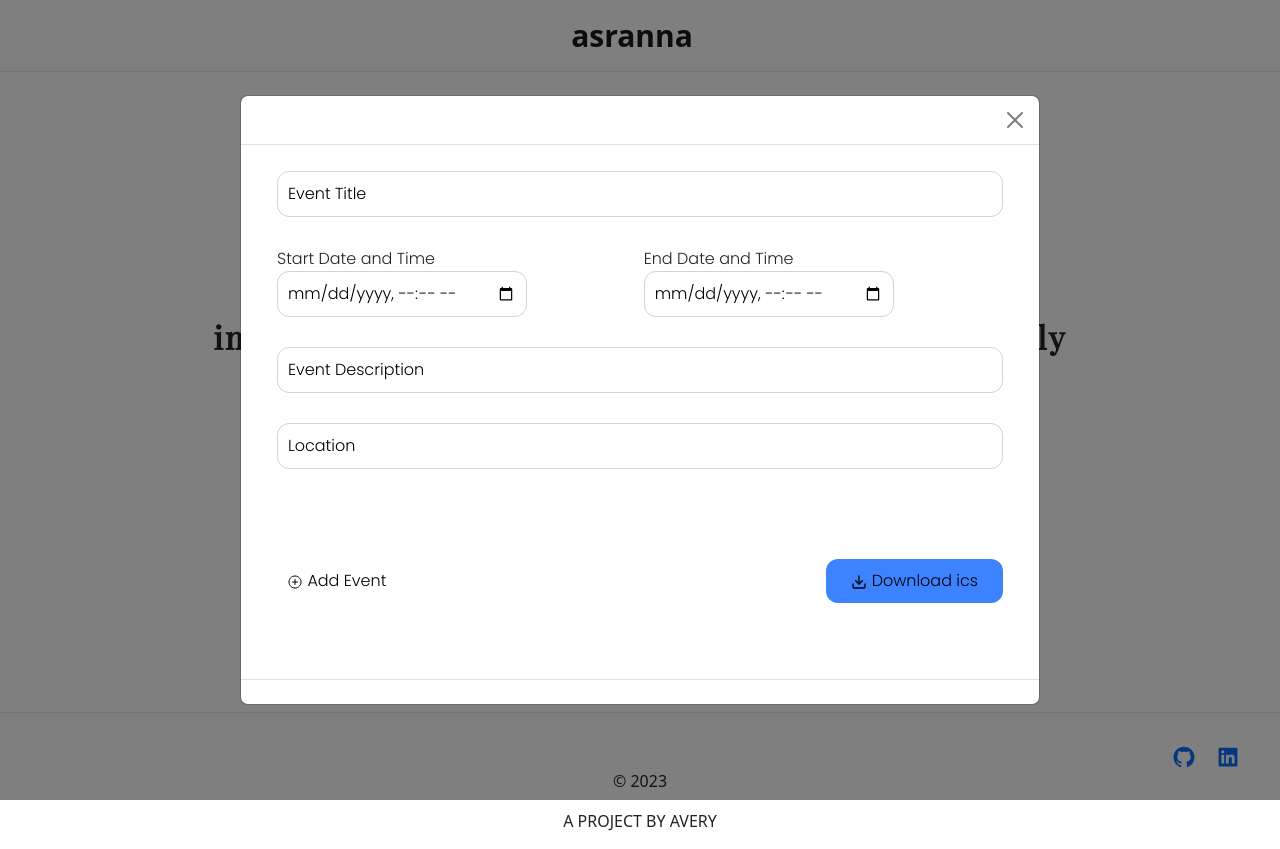
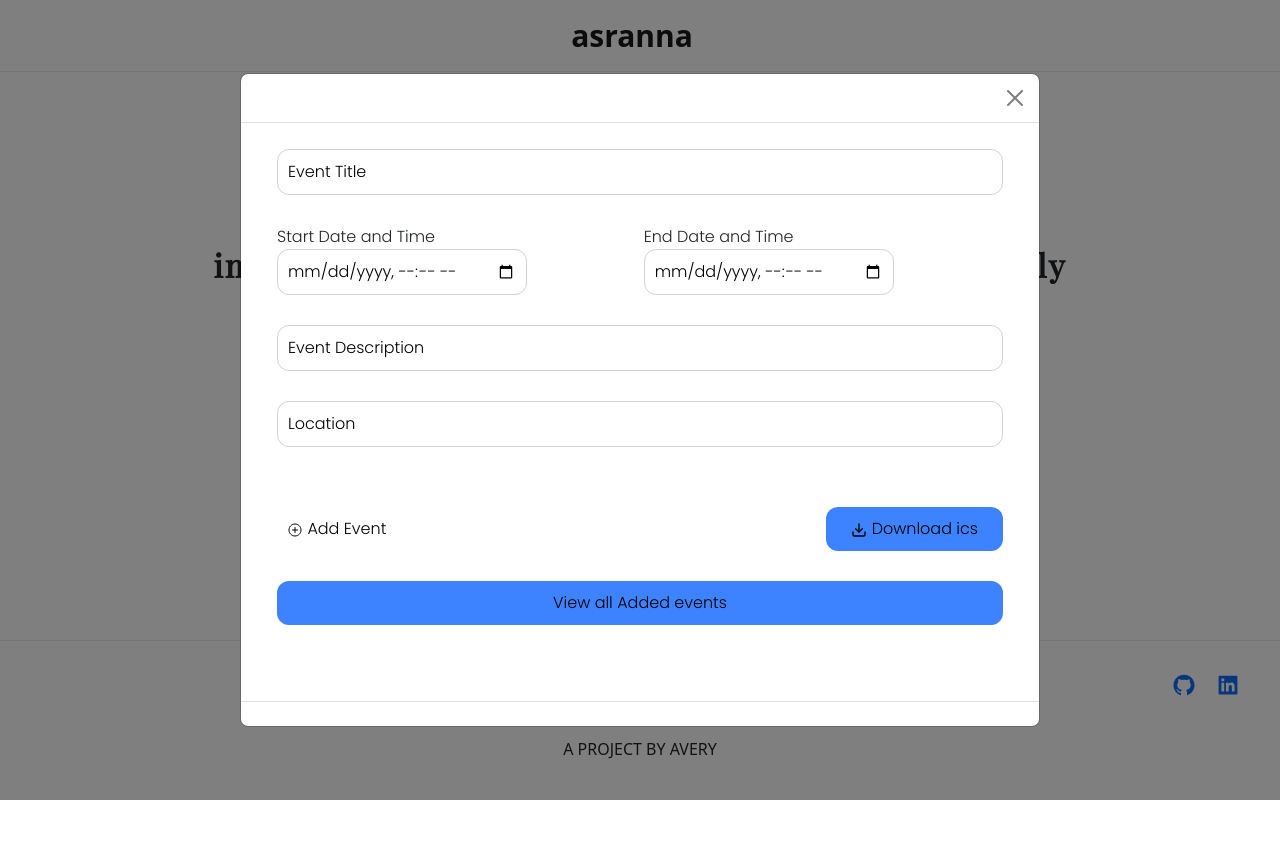
Before and after one commit to AveryLebene/asranna, a React (Vite) app: page / in a window 1280 px wide. Both pictures are taken after a click on the button "Create Event". Built offline with nearby package versions, Linux system fonts and the light colour scheme; a web font is replaced by a local one.

Commit message:
toggle all added events

```diff
--- a/App.jsx
+++ b/App.jsx
@@ -1,15 +1,11 @@
 import React from "react";
 import { BrowserRouter, Route, Routes } from "react-router-dom";
-import { Navbar } from "react-bootstrap";
 
 import Home from "./src/components/Home";
 
 const App = () => {
   return (
     <BrowserRouter>
-      <Navbar className="navbar">
-        <Navbar.Brand href="/">asranna</Navbar.Brand>
-      </Navbar>
       <Routes>
         <Route path="/" element={<Home />} />
       </Routes>
--- a/index.html
+++ b/index.html
@@ -14,10 +14,9 @@
     <link rel="stylesheet" href="style.css" />
   </head>
   <body>
+    <script src="https://cdn.jsdelivr.net/npm/ics-js/dist/ics.js"></script>
     <div id="root">
       <script type="module" src="./Index.jsx"></script>
     </div>
-
-    <script src="https://cdn.jsdelivr.net/npm/ics-js/dist/ics.js"></script>
   </body>
 </html>
--- a/src/components/Home.jsx
+++ b/src/components/Home.jsx
@@ -1,4 +1,5 @@
 import { Button } from "react-bootstrap";
+import { Navbar } from "react-bootstrap";
 import { useState } from "react";
 import Footer from "./Footer";
 
@@ -9,6 +10,9 @@ const Home = () => {
 
   return (
     <>
+      <Navbar className="navbar fixed-top bg-white">
+        <Navbar.Brand href="/">asranna</Navbar.Brand>
+      </Navbar>
       <div>
         <div id="home">
           <div className="heading">
--- a/src/components/Modal.jsx
+++ b/src/components/Modal.jsx
@@ -16,51 +16,38 @@ function MyModal(props) {
   const [title, setTitle] = useState("");
   const [location, setLocation] = useState("");
   const [events, setEvents] = useState([]);
-
-  //   const handleSubmit = (e) => {
-  //     e.preventDefault();
-
-  //     const newEvent = {
-  //       title,
-  //       start: moment(start, "YYYYMMDDTHHmmss").toArray().slice(0, 3),
-  //       end: moment(end, "YYYYMMDDTHHmmss").toArray().slice(0, 3),
-  //       description,
-  //       location,
-  //     };
-
-  // createEvent(event, (error, value) => {
-  //   if (error) {
-  //     console.log(error);
-  //   } else {
-  //     const blob = new Blob([value], { type: "text/calendar;charset=utf-8" });
-  //     // console.log(blob);
-  //     FileSaver.saveAs(blob, "asranna.ics");
-  //     console.log("filesaved");
-  //   }
-  // });
-
-  //     setEvents([...events, newEvent]);
-  //     setTitle("");
-  //     setStart("");
-  //     setEnd("");
-  //     setDescription("");
-  //     setLocation("");
-  //     console.log(events);
-  //   };
+  const [showEvents, setShowEvents] = useState(false);
 
   //   const timeString = "19740108T054400";
   //   const formattedTime = moment(timeString, "YYYYMMDDTHHmmss")
   //     .toArray()
-  //     .slice(0, 3);
+  //     .slice(0, 3)
+
+  //   console.log(formattedTime);
+
+  //   const timeString = "19740108T054400";
+  //   const date = moment(timeString, "YYYYMMDDTHHmmss");
+  //   const month = date.get("month") + 1;
+  //   const formattedTime = [date.get("year"), month, date.get("date")];
 
   //   console.log(formattedTime);
 
   const handleAddEvent = (e) => {
+    let startDate = moment(start, "YYYYMMDDTHHmmss");
+    let startMonth = startDate.get("month") + 1;
+    let startArray = [startDate.get("year"), startMonth, startDate.get("date")];
+
+    let endDate = moment(end, "YYYYMMDDTHHmmss");
+    let endMonth = endDate.get("month") + 1;
+    let endArray = [endDate.get("year"), endMonth, endDate.get("date")];
+
     e.preventDefault();
     const newEvent = {
       title,
-      start: moment(String(start), "YYYYMMDDTHHmmss").toArray().slice(0, 3),
-      end: moment(String(end), "YYYYMMDDTHHmmss").toArray().slice(0, 3),
+      //   start: moment(String(start), "YYYYMMDDTHHmmss").toArray().slice(0, 3),
+      //   end: moment(String(end), "YYYYMMDDTHHmmss").toArray().slice(0, 3),
+      start: startArray,
+      end: endArray,
       description,
       location,
     };
@@ -86,8 +73,9 @@ function MyModal(props) {
       console.log(error);
     } else {
       const blob = new Blob([value], { type: "text/calendar;charset=utf-8" });
-      FileSaver.saveAs(blob, "events.ics");
+      FileSaver.saveAs(blob, "asranna.ics");
       console.log("filesaved");
+      setEvents([]);
     }
     console.log("val", value);
   };
@@ -112,6 +100,7 @@ function MyModal(props) {
             value={title}
             onChange={(e) => setTitle(e.target.value)}
             placeholder="Event Title"
+            required
           />
           <datalist id="events">
             <option value="Birthday">Birthday</option>
@@ -131,6 +120,7 @@ function MyModal(props) {
                 value={start}
                 onChange={(e) => setStart(e.target.value)}
                 placeholder="Start Time"
+                required
               />
             </div>
             <div>
@@ -142,6 +132,7 @@ function MyModal(props) {
                 value={end}
                 onChange={(e) => setEnd(e.target.value)}
                 placeholder="End Date and Time"
+                required
               />
             </div>
           </div>
@@ -169,10 +160,39 @@ function MyModal(props) {
               <FiDownload /> Download ics
             </button>
           </div>
+          <button onClick={() => setShowEvents(!showEvents)}>
+            {showEvents ? "Hide Added events" : "View all Added events"}
+          </button>
+
+          {showEvents && (
+            <div>
+              {events < 1 ? <h3> No events added</h3> : <h3>Events</h3>}
+              {/* <h2>Events</h2> */}
+              <ul>
+                {events.map((event, index) => (
+                  <li key={index}>
+                    {event.title} - {event.start.join("/")} to{" "}
+                    {event.end.join("/")}
+                  </li>
+                ))}
+              </ul>
+            </div>
+          )}
         </form>
       </Modal.Body>
       <Modal.Footer>
-        {/* <Button onClick={props.onHide}>Close</Button> */}
+        {/* <Button onClick={props.onHide}>Close</Button>
+         */}
+        {/* {events.map((event, index) => (
+          <div key={index}>
+            <h3>{event.title}</h3>
+            <p>Start: {event.start.toString()}</p>
+            <p>End: {event.end.toString()}</p>
+            <p>Description: {event.description}</p>
+            <p>Location: {event.location}</p>
+            <hr />
+          </div>
+        ))} */}
       </Modal.Footer>
     </Modal>
   );
--- a/style.css
+++ b/style.css
@@ -2,12 +2,18 @@
 @import url("https://fonts.googleapis.com/css2?family=Playfair+Display:ital@0;1&display=swap");
 @import url("https://fonts.googleapis.com/css2?family=Poppins:wght@300&display=swap");
 
-html,
-body {
-  min-width: 380px;
+* {
   margin: 0;
   padding: 0;
   box-sizing: border-box;
+}
+
+html,
+body {
+  min-width: 320px;
+  min-height: 100vh;
+  /* height: 100vh; */
+  /* background-color: #3d82fe; */
 }
 
 #home {
@@ -43,7 +49,7 @@ body {
 .heading button {
   border-radius: 25px;
   margin-top: 50px;
-  padding: 10px 55px;
+  padding: 10px 30px;
   font-family: Poppins, sans-serif;
 }
 
@@ -70,6 +76,7 @@ body {
 .footer {
   border-top: 1px solid #e7e7e7;
   padding: 20px 0 0 0;
+  margin-bottom: 0;
 }
 
 .socials {
@@ -118,21 +125,22 @@ button[type="submit"] {
   /* border-radius: 12px; */
   /* margin-top: 30px; */
   padding: 10px;
+  margin-right: 15px;
 }
 
 input::placeholder {
   color: #000;
 }
 
-.btns {
-  display: flex;
-  justify-content: space-between;
-  margin-top: 30px;
-}
-
 @media only screen and (min-width: 768px) {
   #home {
     height: 70vh;
+  }
+
+  .btns {
+    display: flex;
+    justify-content: space-between;
+    /* padding: 0 15%; */
   }
 }
 
```
